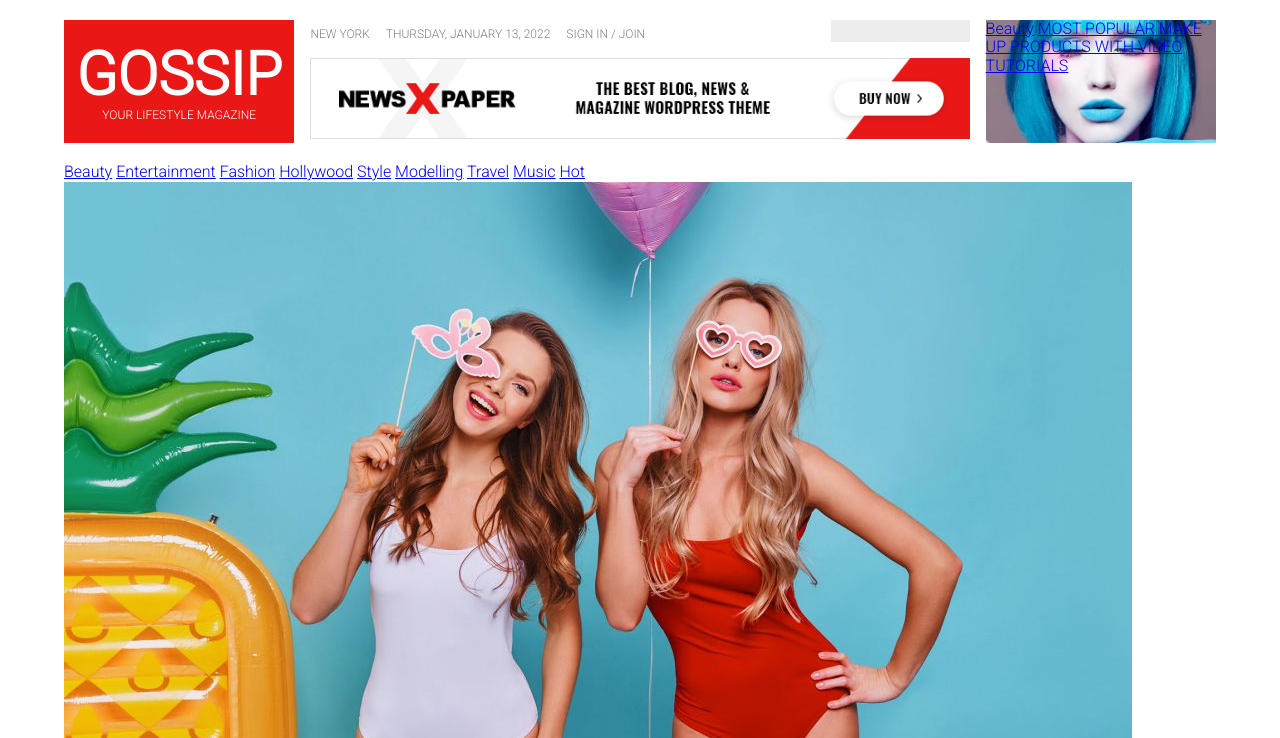
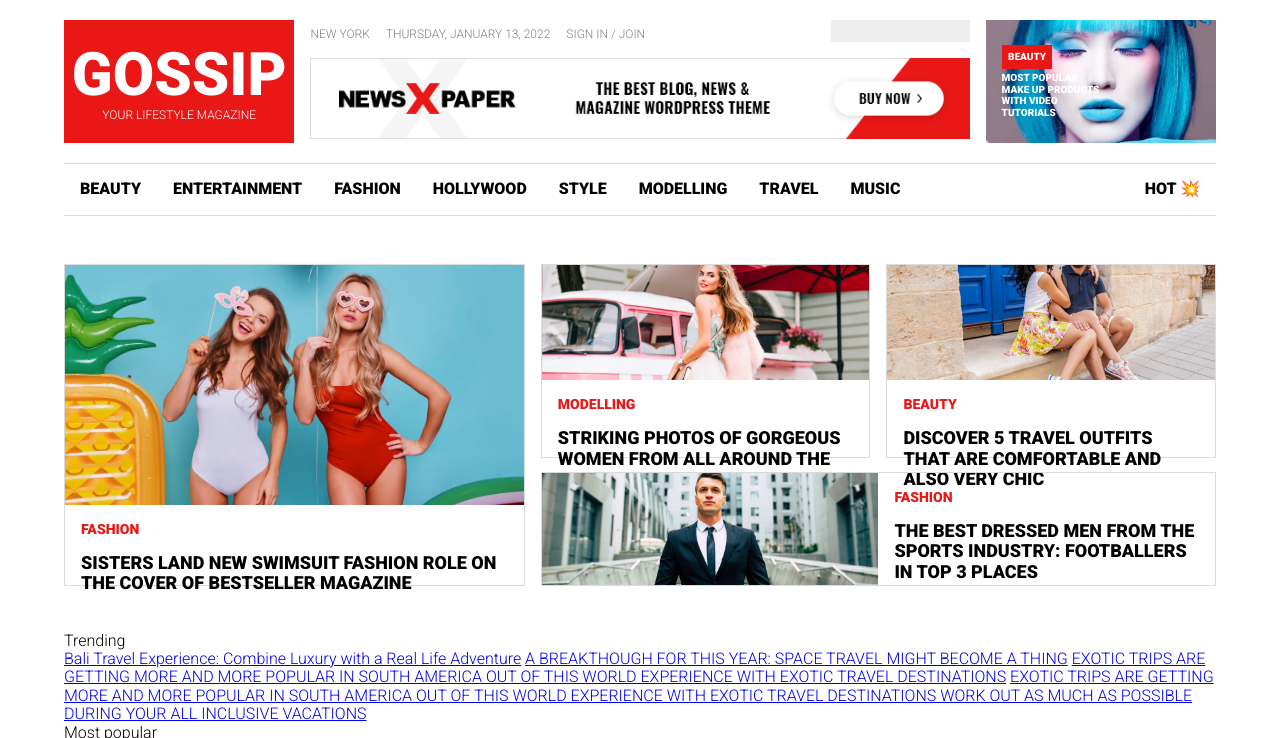
Before and after one commit to RSLNARFLN/newspaper, a website: page prod/index.html in a window 1280 px wide. Shown: the top 738 px of the page. Drawn offline with Linux system fonts and the light colour scheme.

Commit message:
first news block done

```diff
--- a/dev/css/base/_typography.scss
+++ b/dev/css/base/_typography.scss
@@ -1 +1 @@
-@import url('https://fonts.googleapis.com/css2?family=Roboto:wght@300&display=swap');
+@import url('https://fonts.googleapis.com/css2?family=Roboto:wght@300;900&display=swap');
--- a/dev/css/components/_buttons.scss
+++ b/dev/css/components/_buttons.scss
@@ -0,0 +1,24 @@
+.menu-btn {
+  text-decoration: none;
+  text-transform: uppercase;
+  font-weight: 900;
+  color: black;
+  padding: 1rem;
+
+  &:hover {
+    color: white;
+    background-color: black;
+  }
+
+  &.last {
+    margin-left: auto;
+
+    &::after {
+      content: ' 💥';
+    }
+    &:hover {
+      color: $myRed;
+      background-color: rgba(0, 0, 0, 0);
+    }
+  }
+}
--- a/dev/css/helpers/_variables.scss
+++ b/dev/css/helpers/_variables.scss
@@ -1 +1,2 @@
 $myRed: #EA1717;
+$borderColor: rgb(219, 219, 219);
--- a/dev/css/layout/_general.scss
+++ b/dev/css/layout/_general.scss
@@ -13,5 +13,30 @@ html {
       margin: 0 auto;
     }
   }
+}
 
+.news {
+  .txt {
+    display: grid;
+    grid-template-columns: 1fr;
+    grid-template-rows: auto 1fr;
+
+    .category {
+      text-decoration: none;
+      text-transform: uppercase;
+      color: $myRed;
+      font-weight: 900;
+      font-size: 14px;
+      padding: 1rem;
+    }
+
+    .newstitle {
+      text-decoration: none;
+      text-transform: uppercase;
+      font-weight: 900;
+      padding: 0 1rem 1rem;
+      color: black;
+      font-size: 18px;
+    }
+  }
 }
--- a/dev/css/pages/_home.scss
+++ b/dev/css/pages/_home.scss
@@ -72,7 +72,116 @@ body {
 
       .right {
         height: 100%;
+        width: 100%;
         background: url('../../img/22-324x400.jpg') center/cover;
+        display: grid;
+        grid-template-columns: auto;
+        align-items: end;
+
+        .redc {
+          text-transform: uppercase;
+          font-weight: bold;
+          text-decoration: none;
+          color: white;
+          background-color: $myRed;
+          padding: .4rem;
+          display: inline-block;
+          margin-left: 1rem;
+          font-size: 10px;
+        }
+
+        .seclink {
+          text-transform: uppercase;
+          font-weight: 900;
+          text-decoration: none;
+          color: white;
+          font-size: 10px;
+          align-self: start;
+          margin-top: .2rem;
+          margin-left: 1rem;
+          padding-right: 50%;
+        }
+      }
+    }
+
+    .menu {
+      border-top: 1px rgb(219, 219, 219) solid;
+      border-bottom: 1px rgb(219, 219, 219) solid;
+      margin-bottom: 1rem;
+      display: flex;
+    }
+  }
+  // END OF HEADER
+  .first-newsblock {
+    margin-top: 3rem;
+    margin-bottom: 3rem;
+    display: grid;
+    height: 40vh;
+    grid-template-columns: 40% 1fr 1fr;
+    grid-template-rows: 1fr 35%;
+    gap: 1rem;
+    grid-template-areas:
+    "vertical . ."
+    "vertical horizontal horizontal"
+    ;
+
+    img {
+      width: 100%;
+    }
+
+    .news {
+      border: 1px solid $borderColor;
+      height: 100%;
+      .image {
+        height: 60%;
+      }
+
+      .txt {
+        height: 40%;
+      }
+    }
+
+
+    .news:nth-last-of-type(1) {
+      grid-area: horizontal;
+      display: flex;
+
+      .image {
+        height: 100%;
+        width: 50%;
+        background: url('../img/26-1068x712.jpg') center/cover;
+      }
+      .txt {
+        height: 100%;
+        width: 50%;
+        grid-template-rows: auto auto;
+        align-items: center;
+        .category {
+          align-self: end;
+        }
+        .newstitle {
+          align-self: start;
+        }
+      }
+    }
+    .news:nth-last-of-type(2) {
+      .image {
+        background: url('../img/23-1068x712.jpg') center/cover;
+      }
+    }
+    .news:nth-last-of-type(3) {
+      .image {
+        background: url('../img/18-1068x712.jpg') center/cover;
+      }
+    }
+    .news:nth-last-of-type(4) {
+      grid-area: vertical;
+      .image {
+        background: url('../img/27-1068x713.jpg') center/cover;
+        height: 75%;
+      }
+      .txt {
+        height: 20%;
       }
     }
   }
--- a/prod/index.html
+++ b/prod/index.html
@@ -44,8 +44,10 @@
     </div>
     <!-- RIGHT PART -->
     <div class="right">
-      <a href="#" class="redc">Beauty</a>
-      <a href="#">MOST POPULAR MAKE UP PRODUCTS WITH VIDEO TUTORIALS</a>
+      <div>
+        <a href="#" class="redc">Beauty</a>
+      </div>
+      <a href="#" class="seclink">MOST POPULAR MAKE UP PRODUCTS WITH VIDEO TUTORIALS</a>
     </div>
   </div>
   <!-- MENU -->
@@ -59,15 +61,15 @@
     <a href="#" class="menu-btn">Travel</a>
     <a href="#" class="menu-btn">Music</a>
 
-    <a href="#" class="menu-btn">Hot</a>
+    <a href="#" class="menu-btn last">Hot</a>
   </div>
   </header>
   <!-- FIRST NEWS BLOCK -->
-  <section>
+  <section class="first-newsblock">
     <div class="news">
       <!-- IMAGE PART OF THE NEWS -->
       <div class="image">
-        <a href="#" class="newsimage"><img src="img/27-1068x713.jpg" alt="gals with glasses"></a>
+        <a href="#" class="newsimage"></a>
       </div>
       <!-- TXT PART -->
       <div class="txt">
@@ -78,7 +80,7 @@
     <div class="news">
       <!-- IMAGE PART OF THE NEWS -->
       <div class="image">
-        <a href="#" class="newsimage"><img src="img/18-1068x712.jpg" alt="gals with glasses"></a>
+        <a href="#" class="newsimage"></a>
       </div>
       <!-- TXT PART -->
       <div class="txt">
@@ -89,7 +91,7 @@
     <div class="news">
       <!-- IMAGE PART OF THE NEWS -->
       <div class="image">
-        <a href="#" class="newsimage"><img src="img/23-1068x712.jpg" alt="gals with glasses"></a>
+        <a href="#" class="newsimage"></a>
       </div>
       <!-- TXT PART -->
       <div class="txt">
@@ -100,7 +102,7 @@
     <div class="news">
       <!-- IMAGE PART OF THE NEWS -->
       <div class="image">
-        <a href="#" class="newsimage"><img src="img/26-1068x712.jpg" alt="gals with glasses"></a>
+        <a href="#" class="newsimage"></a>
       </div>
       <!-- TXT PART -->
       <div class="txt">
```
Also changed, not shown: dev/index.html (+10 -8 lines), prod/css/styles.min.css, 1 other file.
